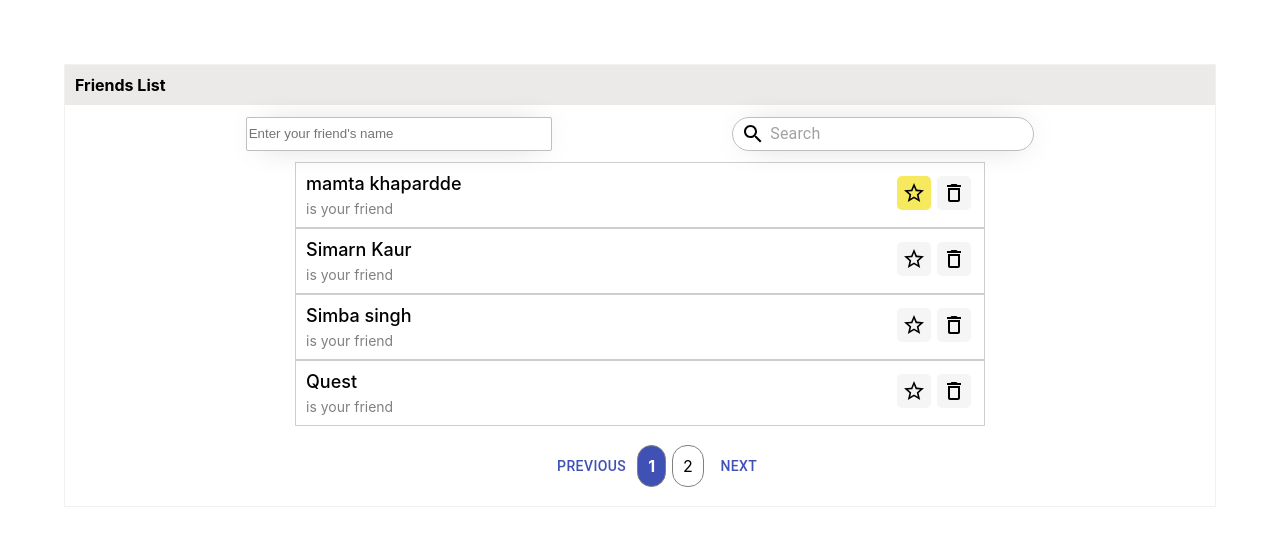
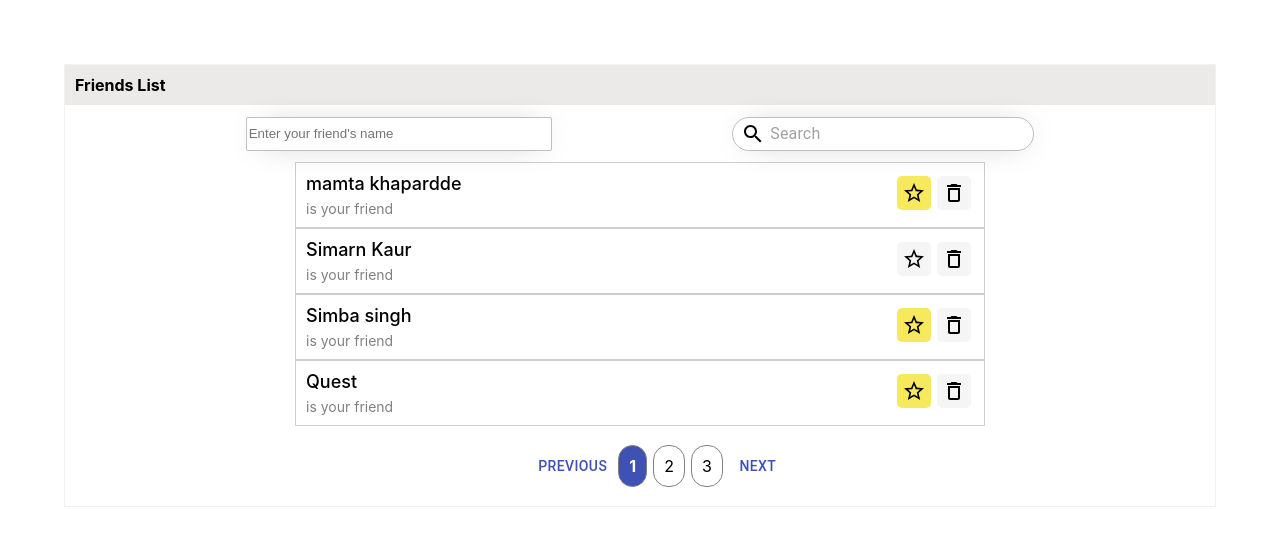
Before and after one commit to jyotsana-khaparde/friendList-frontend, a React (Create React App) app: page / in a window 1280 px wide. Shown: the top 546 px of the page. Built offline with nearby package versions, Linux system fonts and the light colour scheme; data requests are answered from the project's data file.

Commit message:
updated search functionality

```diff
--- a/db.json
+++ b/db.json
@@ -13,21 +13,41 @@
     {
       "id": "8cff64b2-8867-450c-96e1-d6d5505b873d",
       "name": "Simba singh",
-      "isFavorite": false
+      "isFavorite": true
     },
     {
       "id": "34aa51f2-d281-487a-8bcc-0bc3c72c571e",
       "name": "Quest",
+      "isFavorite": true
+    },
+    {
+      "id": "c477cf2f-9f8e-45df-9340-7efc268f40c6",
+      "name": "asdd",
       "isFavorite": false
     },
     {
-      "id": "d2792cac-466a-43a7-aff9-dc017ae9661f",
-      "name": "Simba",
+      "id": "6a41bb6c-1c90-4404-98c6-34754de0fd2e",
+      "name": "asdad",
       "isFavorite": false
     },
     {
-      "id": "489dc778-10d1-43b8-be55-34befc3eeecf",
-      "name": "Sneha Khan",
+      "id": "77b99b3e-df5c-482b-b7af-86a11d5c9329",
+      "name": "qwe",
+      "isFavorite": false
+    },
+    {
+      "id": "f707144f-28d1-4a87-8259-3df516022ba7",
+      "name": "qweqw",
+      "isFavorite": false
+    },
+    {
+      "id": "89c3dc27-3f1b-4b4c-88dd-bc9543f0c52d",
+      "name": "qwe",
+      "isFavorite": false
+    },
+    {
+      "id": "c0abbd75-4c74-4121-ad79-69a334630793",
+      "name": "qwe",
       "isFavorite": false
     }
   ]
--- a/src/components/listPage.js
+++ b/src/components/listPage.js
@@ -60,18 +60,23 @@ class ListPage extends Component {
     render() {
         let { classes, friendList, searchText } = this.props;
         const { pagination, showPerPage, openDeleteModal } = this.state;
-        console.log('friendList---', friendList, searchText);
+        let updatedFilter = []
         if (searchText) {
-            let filteredList = friendList.filter((list) => {
+            updatedFilter = friendList.filter((list) => {
                 return list.name.toLowerCase().indexOf(searchText.toLowerCase()) !== -1;
             })
-            friendList = filteredList
         }
+        if (!searchText) {
+            console.log('pagination bas dikhana hai')
+            updatedFilter = friendList.slice(pagination.start, pagination.end)
+        }
+        console.log('updatedFilter--->>>>>>', updatedFilter);
+
         return (
             <>
                 {
-                    friendList && friendList.length > 0 ?
-                    friendList.slice(pagination.start, pagination.end).map((friendLists) => (
+                    updatedFilter && updatedFilter.length > 0 ?
+                    updatedFilter.map((friendLists) => (
                     <div className={classes.listContainer} key={friendLists.id}>
                         <div className={classes.nameContainer}>
                             <span className={classes.name}>{friendLists.name}</span>
@@ -91,7 +96,7 @@ class ListPage extends Component {
                     )) : <div>No Friends found !</div>
                 }
                 {
-                    friendList && friendList.length > 0 &&
+                    friendList && friendList.length > 0 && !searchText &&
                     <Pagination
                         showPerPage={showPerPage}
                         onPaginationChange={this.onPaginationChange}
```
Also changed, not shown: 1 other file (tests, documents, lock files or other folders).
